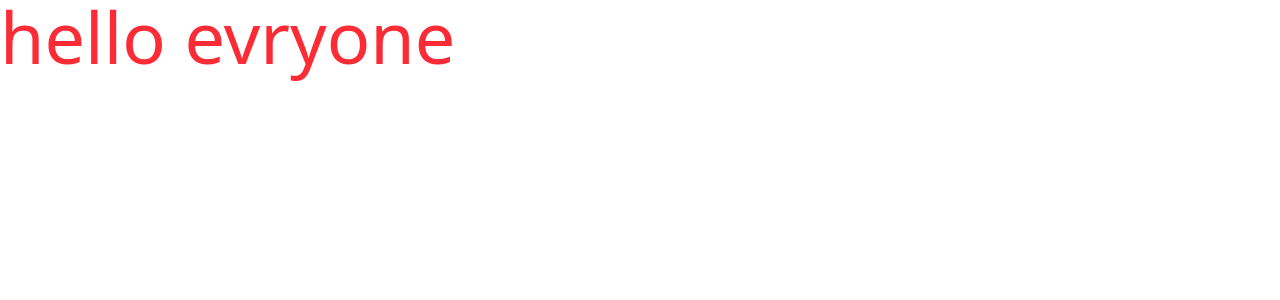
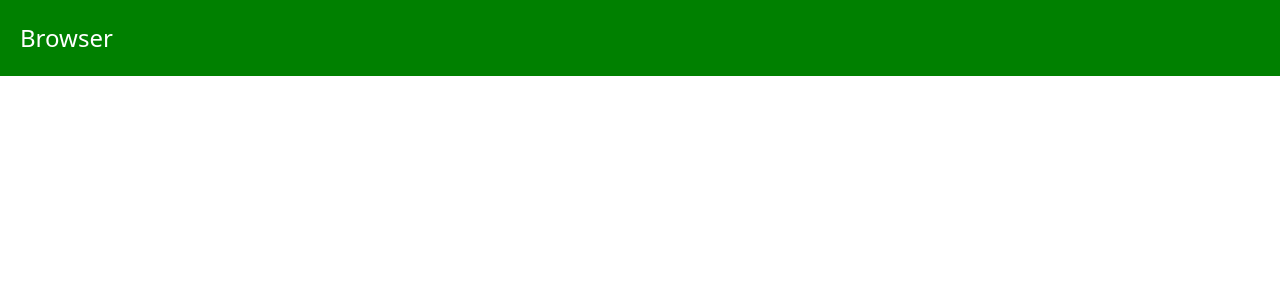
Before and after one commit to ayoszdeep/Netflix-GPT, a React (Vite) app: page /browser in a window 1280 px wide. Shown: the top 300 px of the page. Built offline with nearby package versions, Linux system fonts and the light colour scheme.

Commit message:
jsut creating login page

```diff
--- a/package.json
+++ b/package.json
@@ -13,6 +13,7 @@
     "@tailwindcss/vite": "^4.1.13",
     "react": "^19.1.1",
     "react-dom": "^19.1.1",
+    "react-router-dom": "^7.9.3",
     "tailwindcss": "^4.1.13"
   },
   "devDependencies": {
--- a/src/App.jsx
+++ b/src/App.jsx
@@ -1,14 +1,28 @@
 
+import { createBrowserRouter, RouterProvider } from 'react-router-dom'
 import './App.css'
+import Header from './components/Header.jsx'
+import Browse from './components/Browse.jsx'
+import Login from './components/Login.jsx'
+
+const appRouter=createBrowserRouter([
+  {
+    path:"/",
+    element:<Login/>
+  },
+  {
+    path:"/browser",
+    element:<Browse/>
+  }
+])
 
 function App() {
 
 
   return (
 
-      <div>
-      <h1 className='text-7xl text-red-500'> hello evryone</h1>
-       </div>
+     <RouterProvider router={appRouter}/>
+
 
 
   )
--- /dev/null
+++ b/src/components/Browse.jsx
@@ -0,0 +1,17 @@
+// components/Browse.jsx (or Browser.jsx)
+import React from 'react'
+
+const Browser = () => {
+  return (
+    <div style={{
+      backgroundColor: 'green',
+      color: 'white',
+      padding: '20px',
+      fontSize: '24px'
+    }}>
+      Browser
+    </div>
+  )
+}
+
+export default Browser
--- /dev/null
+++ b/src/components/Header.jsx
@@ -0,0 +1,15 @@
+// Header.jsx
+import React from 'react'
+
+const Header = () => {
+  return (
+
+      <div className=' absolute top-0 left-0 bg-gradient-to-b from-black  w-full flex items-center z-10'>
+        <img  className ='h-28 w-55 m-2 p-4'src="https://images.ctfassets.net/y2ske730sjqp/821Wg4N9hJD8vs5FBcCGg/9eaf66123397cc61be14e40174123c40/Vector__3_.svg?w=460" alt="Header Logo" />
+      </div>
+
+
+  )
+}
+
+export default Header
--- /dev/null
+++ b/src/components/Login.jsx
@@ -0,0 +1,30 @@
+import React from 'react'
+import Header from './Header'
+
+const Login = () => {
+  const toggleSignUpform = () => {
+
+  }
+  return (
+    <div className='absolute'>
+        <Header/>
+        <div>
+      <img src="https://xboxwire.thesourcemediaassets.com/sites/2/2023/05/Background-size1920x1080-4e1694a6-75aa-4c36-9d4d-7fb6a3102005-bc5318781aad7f5c8520.png"
+       alt="Login" />
+    </div>
+    <form className='absolute top-1/2 left-1/2 transform -translate-x-1/2 -translate-y-1/2 z-50 flex flex-col gap-4 items-center bg-black/90 p-8 rounded-lg'>
+    <h1 className='text-white font-bold text-3xl'>Sign In</h1>
+
+      <input className='bg-white p-2.5 w-55' type="text" placeholder='Email' />
+      <input className='bg-white p-2.5 m-2 w-55' type="password " placeholder='Password' />
+      <button className='bg-red-600 text-amber-50 p-2.5 w-55 rounded-md'>Sign in</button>
+      <p className='px-4 text-white'onClick={toggleSignUpform}>New to netflix? Sign up now</p>
+    </form>
+
+
+
+    </div>
+  )
+}
+
+export default Login
--- a/src/index.css
+++ b/src/index.css
@@ -1,4 +1,4 @@
-html {
+/* html {
   line-height: 1.15;
   -webkit-text-size-adjust: 100%;
 }
@@ -68,4 +68,4 @@ button {
   color: #fff;
   padding: 0.5rem 1rem;
   border-radius: 0.25rem;
-}
+} */
```
Also changed, not shown: 1 other file (tests, documents, lock files or other folders).
